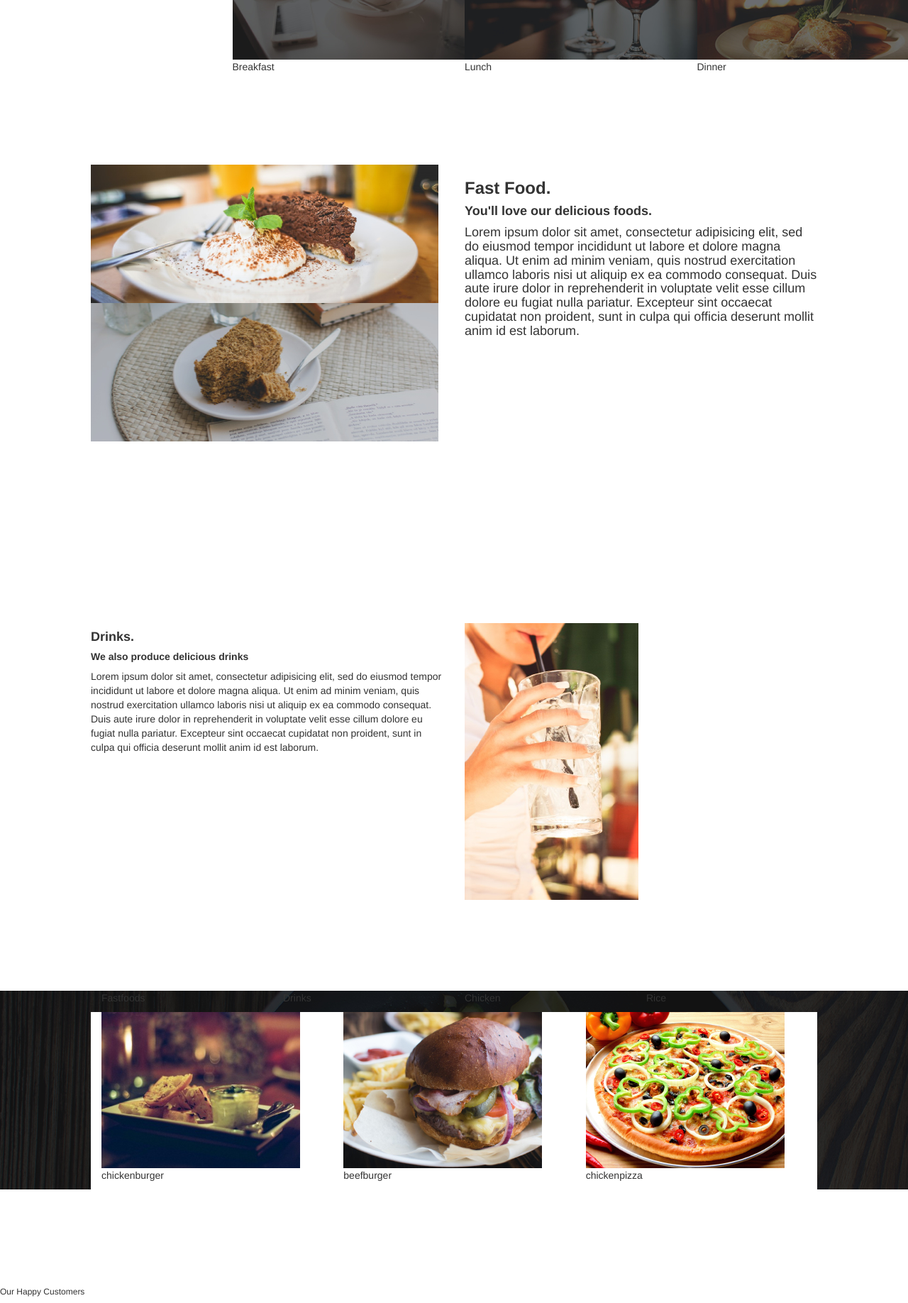
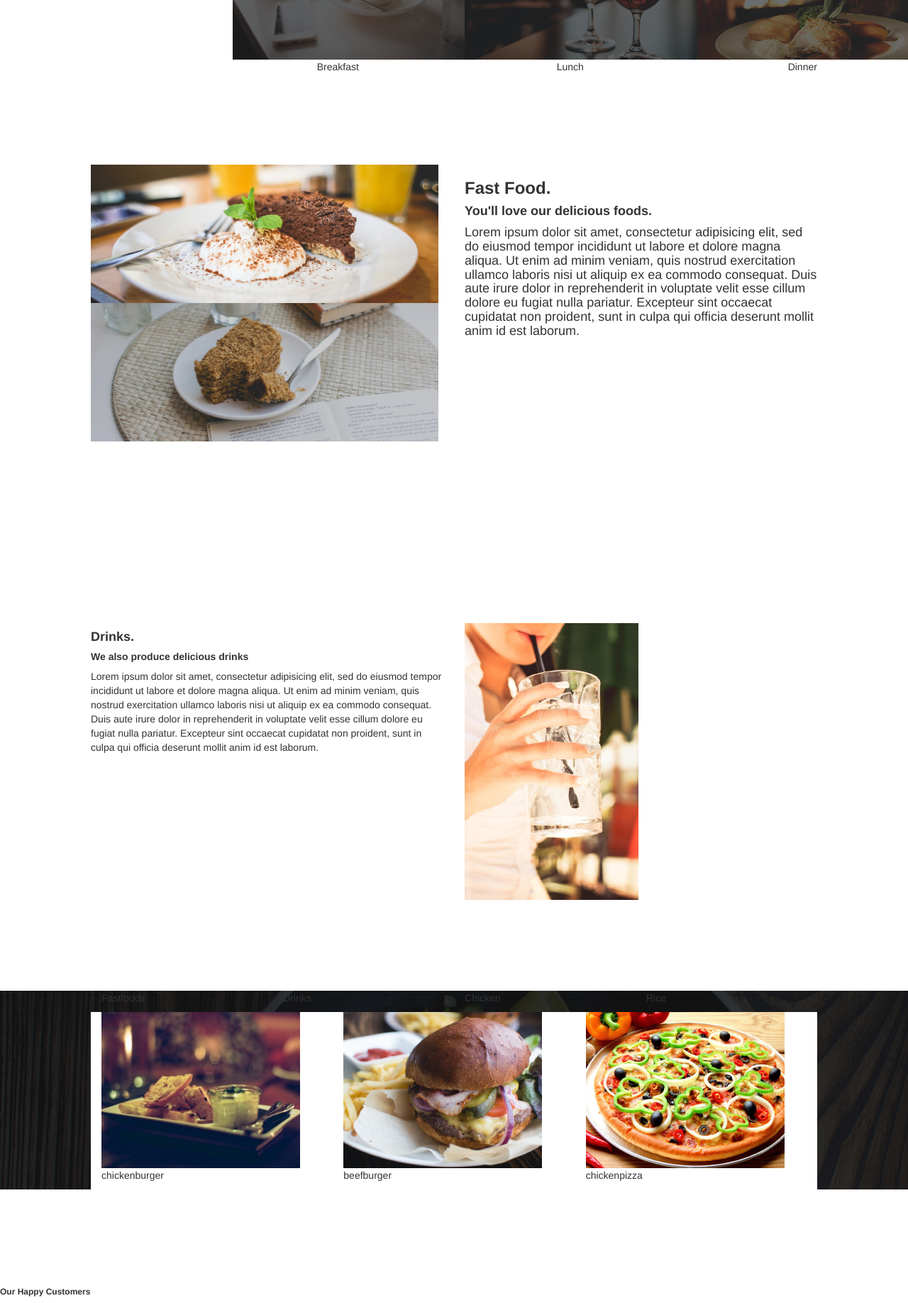
Before and after one commit to annstella/fri2, a plain HTML site: page index.html in a window 1280 px wide. Shown: the part 672-2508 px from the top of the page at 71% size. Drawn offline with nearby package versions, Linux system fonts and the light colour scheme.

Commit message:
add to page

```diff
--- a/css/styles.css
+++ b/css/styles.css
@@ -42,3 +42,7 @@ padding-left:450px;
   margin-top: 0%;
 
 }
+
+.text{
+  text-align: center;
+}
--- a/index.html
+++ b/index.html
@@ -93,7 +93,7 @@
       </div>
       <div class="row customers">
         <div class="col-md-8">
-          <h6>Our Happy Customers</h6>
+          <h6><strong>Our Happy Customers</strong></h6>
           <h7>George Richard</h7>
             <p>Great food!Menu is awesome,their food is not only great but also in the right price.I'll highly recommend them.</p>
 
```
